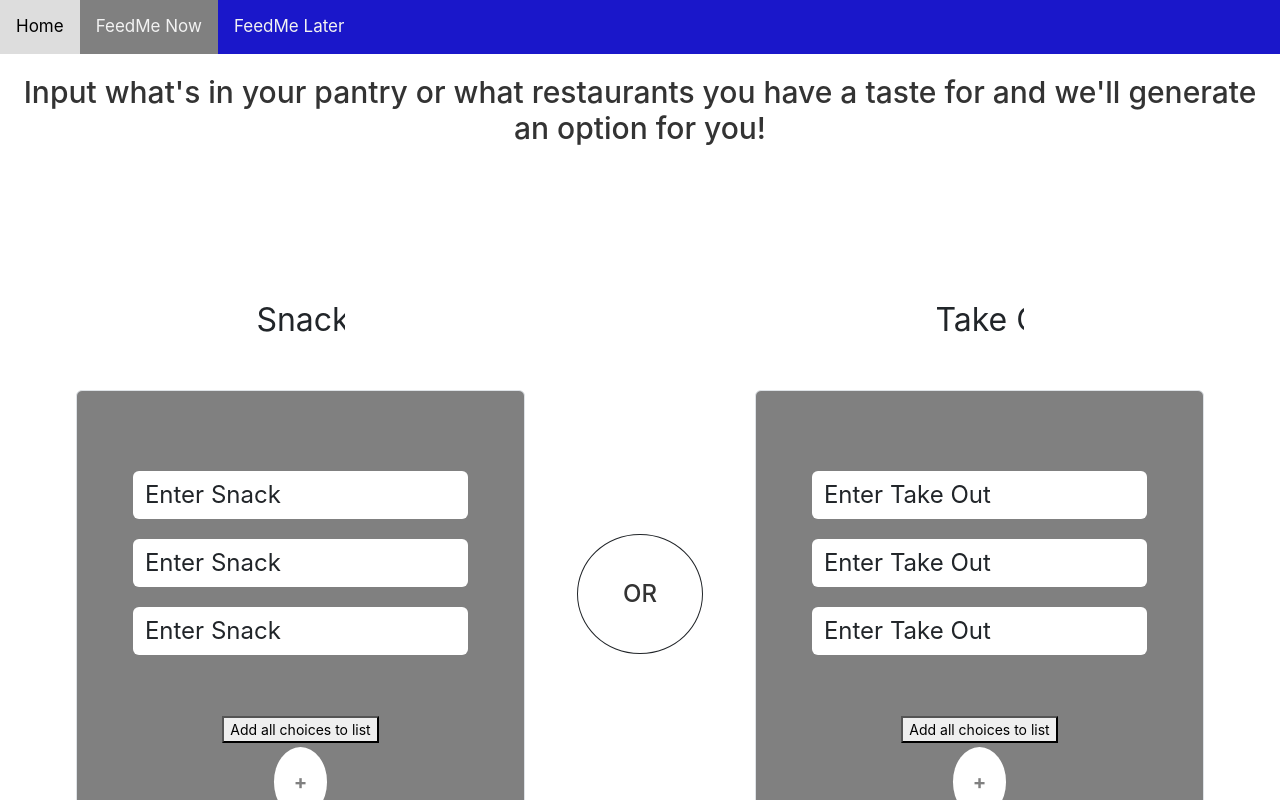
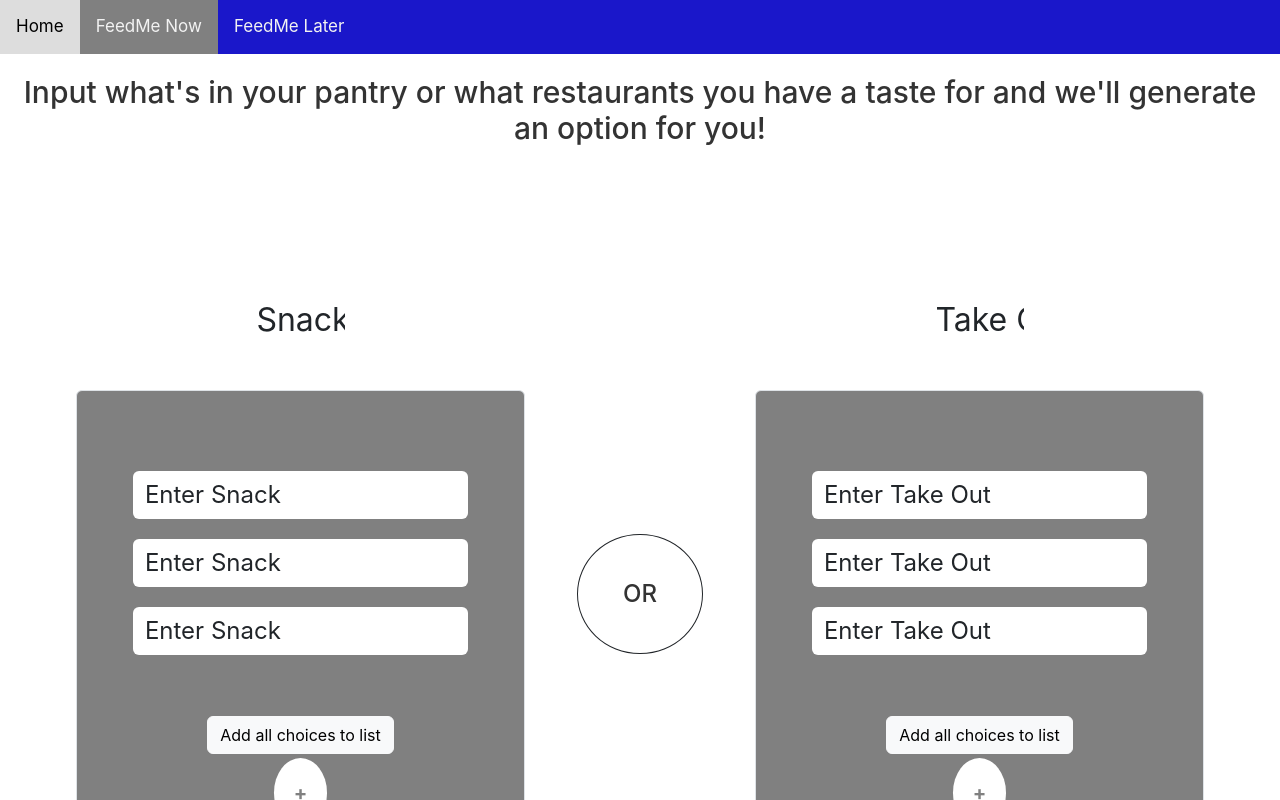
Before and after one commit to Dec-22-LC-LiftOff-STL/FeedMe, an Angular app: page /feed-me-now in a window 1280 px wide. Shown: the top 800 px of the page. Built offline with nearby package versions, Linux system fonts and the light colour scheme.

Commit message:
Prettied up button some

```diff
--- a/src/app/feed-me-now-page/feed-me-now-page.component.html
+++ b/src/app/feed-me-now-page/feed-me-now-page.component.html
@@ -29,7 +29,7 @@
                     <input #snackBox3 (keyup.enter)="addNewSnack(snackBox3.value)" id="snackInput" type="text" class="form-control border-0 w-75 fs-4"
                     style="border: 0px; margin: 0 auto; margin-top: 20px; margin-bottom: 40px;" value="Enter Snack">
                  <br>
-                 <button (click)="addNewSnack(snackBox3.value); addNewSnack(snackBox2.value); addNewSnack(snackBox1.value)" >Add all choices to list</button>
+                 <button (click)="addNewSnack(snackBox3.value); addNewSnack(snackBox2.value); addNewSnack(snackBox1.value)" class="btn btn-light" >Add all choices to list</button>
                  <br>
                  <button class="feedMeButton button5" style="font-size:20px; font-weight: bolder;">+</button>
                     <p class="h4" style="padding-bottom: 40px;">Add more choices!</p>
@@ -61,7 +61,7 @@
                     <input  #orderBox3 (keyup.enter)="addNewOrder(orderBox3.value)" type="text" class="form-control border-0 w-75 fs-4"
                     style="border: 0px; margin: 0 auto; margin-top: 20px; margin-bottom: 40px;" value="Enter Take Out">
                     <br>
-                    <button (click)="addNewOrder(orderBox3.value); addNewOrder(orderBox2.value); addNewOrder(orderBox1.value)" >Add all choices to list</button>
+                    <button (click)="addNewOrder(orderBox3.value); addNewOrder(orderBox2.value); addNewOrder(orderBox1.value)" class="btn btn-light">Add all choices to list</button>
                     <br>
 
                     <button class="feedMeButton button5" style="font-size:20px; font-weight: bolder;" >+</button>
```
